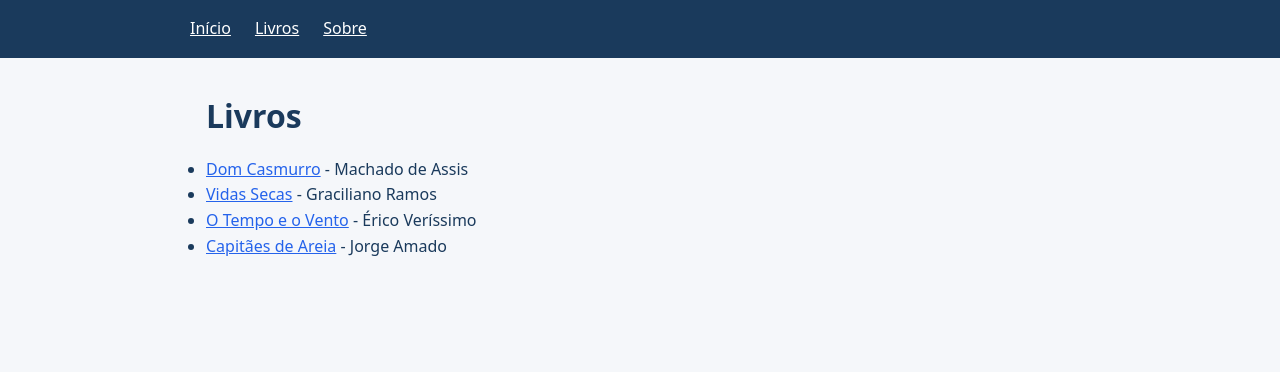
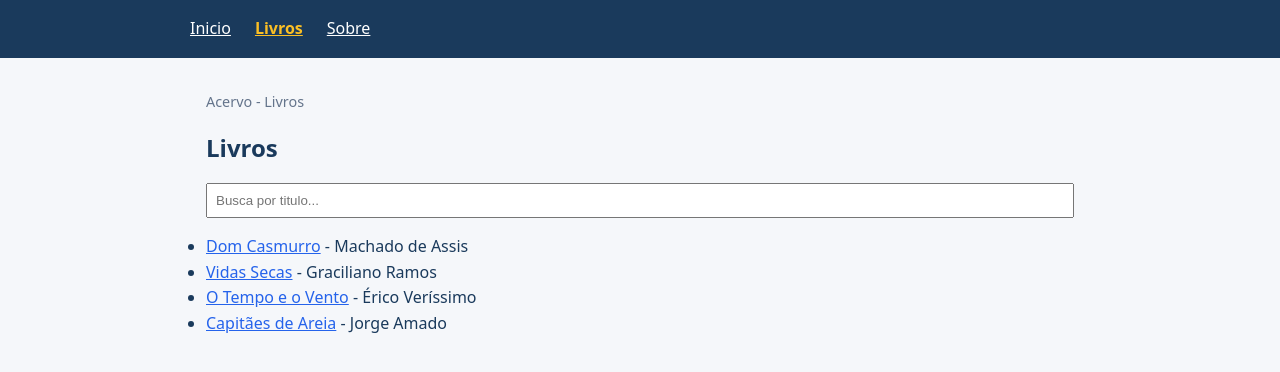
Before and after one commit to Ju2306/biblioteca, a Next.js app: page /livros in a window 1280 px wide. Shown: the top 372 px of the page. Built offline with nearby package versions, Linux system fonts and the light colour scheme.

Commit message:
Atividade 23/10 biblioteca

```diff
--- /dev/null
+++ b/src/app/livros/layout.js
@@ -0,0 +1,10 @@
+export default function LayoutLivros({children}){
+    return(
+        <section>
+            <p style={{ fontSize: '0.9rem', color:' #64748b', marginBottom: '1rem'}}>
+                Acervo - Livros
+            </p>
+            {children}
+        </section>
+    )
+}
--- /dev/null
+++ b/src/app/livros/loading.js
@@ -0,0 +1,3 @@
+export default function Carregando(){
+    return <p>Carregando livros ...</p>;
+}
--- a/src/app/livros/page.js
+++ b/src/app/livros/page.js
@@ -1,17 +1,12 @@
 import Link from 'next/link';
 import { livros } from '@/lib/dados-exemplo';
+import FiltroLivros from '@/components/FiltroLivros.js';
 
 export default function ListaLivros(){
     return(
         <div>
             <h1>Livros</h1>
-            <ul>
-                {livros.map((livro) => (
-                    <li key={livro.id}>
-                        <Link href={`/livros/${livro.id}`}>{livro.titulo}</Link> - {livro.autor}
-                    </li>
-                ))}
-            </ul>
+            <FiltroLivros livros={livros}/>
         </div>
     )
 }
--- a/src/components/Cabecalho.js
+++ b/src/components/Cabecalho.js
@@ -1,12 +1,12 @@
-import Link from 'next/link';
+import LinkMenu from "./LinkMenu.js";
 
 export default function Cabecalho(){
     return(
         <header style={{ background: '#1a3a5c', padding: '1rem'}}>
             <nav style={{ display: 'flex', gap: '1.5rem', maxWidth: 900, margin: '0 auto' }}>
-                <Link href="/" style={{ color: 'white' }}>Início</Link>
-                <Link href="/livros" style={{ color: 'white' }}>Livros</Link>
-                <Link href="/sobre" style={{ color: 'white' }}>Sobre</Link>
+                <LinkMenu href="/">Inicio</LinkMenu>
+                <LinkMenu href="/livros">Livros</LinkMenu>
+                <LinkMenu href="/sobre">Sobre</LinkMenu>
             </nav>
         </header>
     )
--- /dev/null
+++ b/src/components/FiltroLivros.js
@@ -0,0 +1,34 @@
+'use client';
+
+import { useState } from "react";
+import Link from "next/link";
+
+export default function FiltroLivros({ livros }){
+    const [busca, setBusca] = useState('');
+
+    const filtrados = livros.filter((livro) =>
+        livro.titulo.toLowerCase().includes(busca.toLowerCase())
+    );
+
+    return(
+        <div>
+            <input
+            type="search"
+            placeholder="Busca por titulo..."
+            value={busca}
+            onChange={(e) => setBusca(e.target.value)}
+            style={{padding: '0.5rem', width: '100%', marginBottom: '1rem'}}
+            />
+
+            {filtrados.length === 0 && <p>Nenhum registro encontrado.</p>}
+
+            <ul>
+                {filtrados.map((livro) => (
+                    <li key={livro.id}>
+                        <Link href={`/livros/${livro.id}`}>{livro.titulo}</Link> - {livro.autor}
+                    </li>
+                ))}
+            </ul>
+        </div>
+    )
+}
--- /dev/null
+++ b/src/components/LinkMenu.js
@@ -0,0 +1,21 @@
+'use client';
+
+import Link from 'next/link';
+import { usePathname } from 'next/navigation';
+
+export default function LinkMenu({ href, children }){
+    const caminho = usePathname();
+    const ativo = href === '/' ? caminho === '/': caminho.startsWith(href);
+
+    return(
+        <Link
+            href={href}
+            style={{
+                color: ativo ? ' #fbbf24' : 'white',
+                fontWeight: ativo ? 'bold': 'normal',
+            }}>
+                {children}
+            </Link>
+    );
+
+}
```
Also changed, not shown: src/app/livros/[id]/page.js (+9 -0 lines), src/app/not-found.js (added, +12 -0 lines), 1 other file (tests, documents, lock files or other folders).
